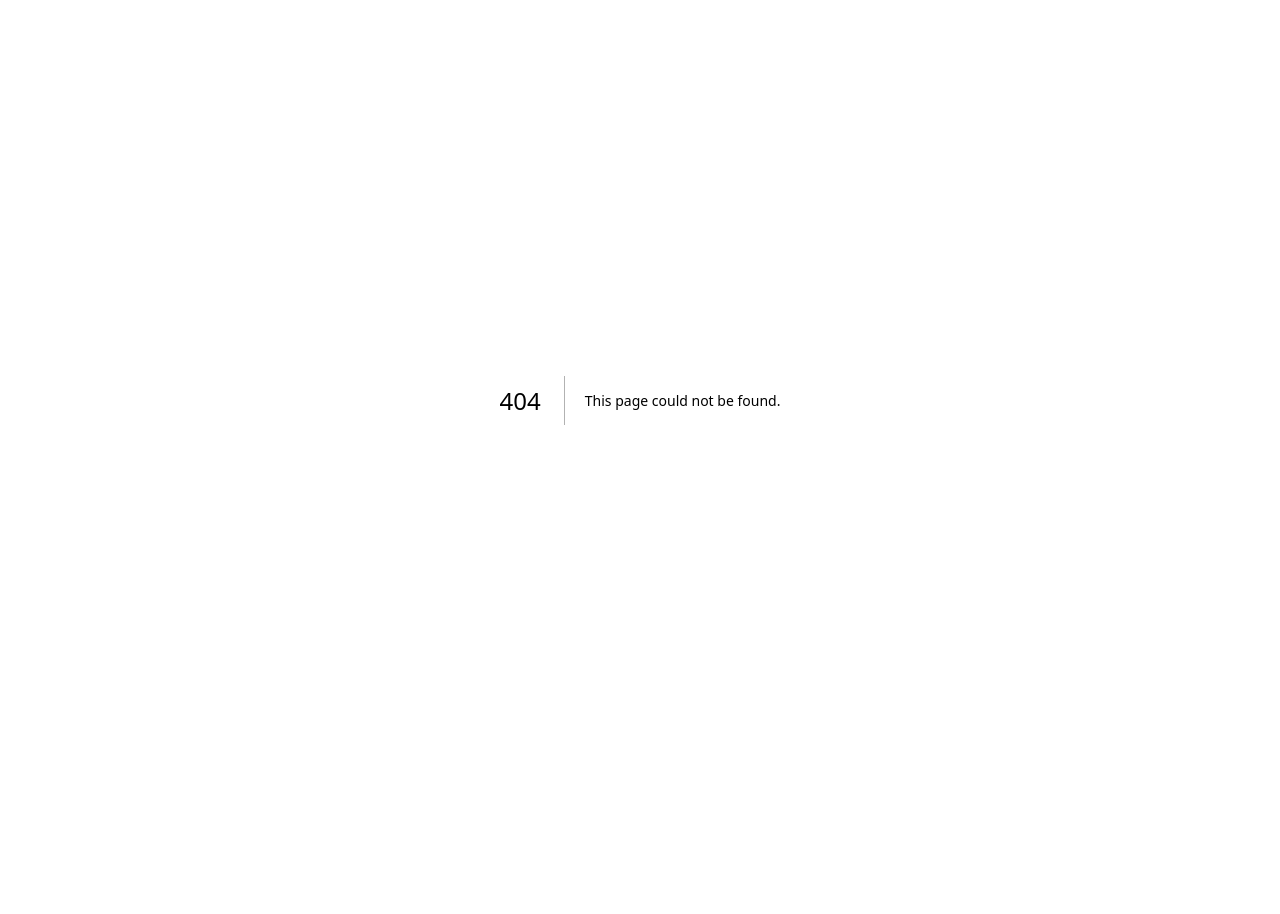
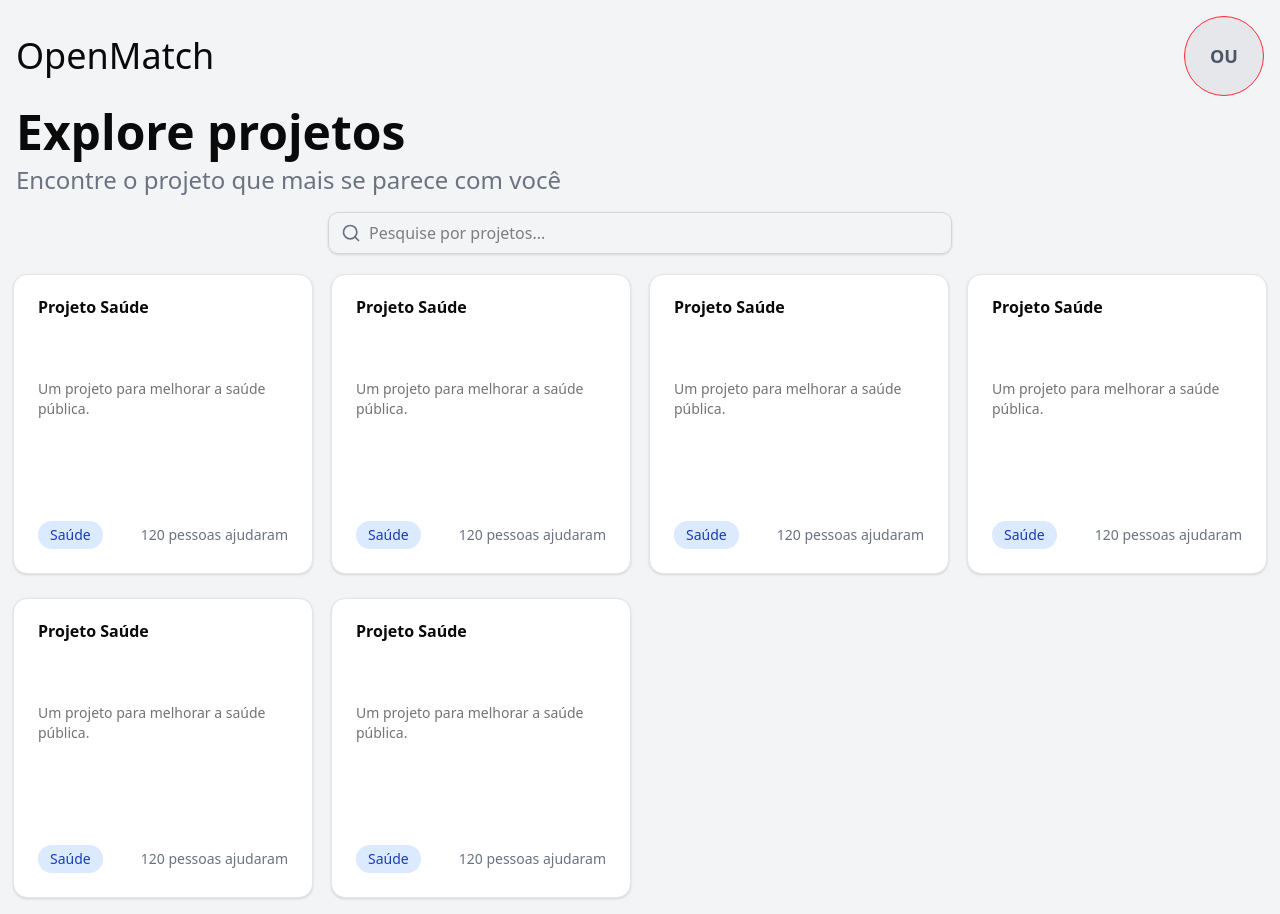
Before and after one commit to cauesilva1/projetcmatch-client, a Next.js app: page /InicialPage in a window 1280 px wide. Before the commit this address had no page. Before the commit the page ends 800 px from the top, so only its background shows below. Built offline with nearby package versions, Linux system fonts and the light colour scheme; a web font is replaced by a local one.

Commit message:
feat: adicionada tela principal

```diff
--- a/package.json
+++ b/package.json
@@ -9,6 +9,8 @@
     "lint": "next lint"
   },
   "dependencies": {
+    "@heroicons/react": "^2.2.0",
+    "@radix-ui/react-avatar": "^1.1.3",
     "@radix-ui/react-slot": "^1.1.2",
     "axios": "^1.8.4",
     "class-variance-authority": "^0.7.1",
@@ -22,13 +24,13 @@
     "tw-animate-css": "^1.2.5"
   },
   "devDependencies": {
-    "@tailwindcss/postcss": "^4",
+    "@tailwindcss/postcss": "^4.1.2",
     "@types/node": "^20",
     "@types/react": "^19",
     "@types/react-dom": "^19",
     "autoprefixer": "^10.4.21",
     "postcss": "^8.5.3",
-    "tailwindcss": "^4.0.17",
+    "tailwindcss": "^4.1.2",
     "typescript": "^5"
   }
 }
--- /dev/null
+++ b/src/app/InicialPage/page.tsx
@@ -0,0 +1,144 @@
+import Avatar from "@/components/Avatar";
+import { Card, CardContent, CardHeader, CardTitle, CardDescription } from "@/components/ui/card";
+import { Search } from "lucide-react"; // Certifique-se de usar o ícone correto do Lucide
+
+export default function InicialPage() {
+  return (
+    <div className="flex flex-col items-center bg-[#F3F4F6] min-h-screen p-4">
+      <header className="flex justify-between w-full items-center ">
+        <h1 className="font-inria text-4xl">OpenMatch</h1>
+        <Avatar
+          src=""
+          alt="Avatar do usuário"
+          fallback="OU"
+          className="w-20 h-20 rounded-full border border-red-500"
+        />
+      </header>
+
+      <main className="mt-3 gap-[32px] items-center w-full">
+
+        <div className="w-full flex flex-col items-start text-center gap-2">
+          <h1 className="text-5xl font-bold text-center">Explore projetos</h1>
+          <h3 className="text-2xl text-center text-[#6B7280]">
+            Encontre o projeto que mais se parece com você
+          </h3>
+        </div>
+
+       {/* pesquisa */}
+        <div className="flex justify-center mt-4 w-full">
+
+          <div className="flex w-[50%]  items-center border border-gray-300 rounded-lg overflow-hidden shadow-sm focus-within:ring-2 focus-within:ring-gray-500">
+            <span className="pl-3 flex items-center text-gray-500">
+              <Search className="w-5 h-5" />
+            </span>
+            <input
+              type="text"
+              placeholder="Pesquise por projetos..."
+              className="p-2 w-full focus:outline-none border-none"
+            />
+          </div>
+        </div>
+
+        {/* Card */}
+        <div className="grid grid-cols-1 sm:grid-cols-2 lg:grid-cols-4 gap-6 mt-5 w-full justify-items-center ">
+
+        <Card className="flex justify-between w-[300px] h-[300px]">
+          <CardHeader className="flex flex-col gap-16">
+            <CardTitle>Projeto Saúde</CardTitle>
+            <CardDescription>Um projeto para melhorar a saúde pública.</CardDescription>
+          </CardHeader>
+          <CardContent>
+            <div className="flex justify-between items-center mt-4">
+              <span className="text-sm bg-blue-100 text-blue-800 px-3 py-1 rounded-full">
+                Saúde
+              </span>
+              <span className="text-sm text-gray-500">120 pessoas ajudaram</span>
+            </div>
+          </CardContent>
+        </Card>
+
+        <Card className="flex justify-between w-[300px] h-[300px]">
+          <CardHeader className="flex flex-col gap-16">
+            <CardTitle>Projeto Saúde</CardTitle>
+            <CardDescription>Um projeto para melhorar a saúde pública.</CardDescription>
+          </CardHeader>
+          <CardContent>
+            <div className="flex justify-between items-center mt-4">
+              <span className="text-sm bg-blue-100 text-blue-800 px-3 py-1 rounded-full">
+                Saúde
+              </span>
+              <span className="text-sm text-gray-500">120 pessoas ajudaram</span>
+            </div>
+          </CardContent>
+        </Card>
+
+        <Card className="flex justify-between w-[300px] h-[300px]">
+          <CardHeader className="flex flex-col gap-16">
+            <CardTitle>Projeto Saúde</CardTitle>
+            <CardDescription>Um projeto para melhorar a saúde pública.</CardDescription>
+          </CardHeader>
+          <CardContent>
+            <div className="flex justify-between items-center mt-4">
+              <span className="text-sm bg-blue-100 text-blue-800 px-3 py-1 rounded-full">
+                Saúde
+              </span>
+              <span className="text-sm text-gray-500">120 pessoas ajudaram</span>
+            </div>
+          </CardContent>
+        </Card>
+
+        <Card className="flex justify-between w-[300px] h-[300px]">
+          <CardHeader className="flex flex-col gap-16">
+            <CardTitle>Projeto Saúde</CardTitle>
+            <CardDescription>Um projeto para melhorar a saúde pública.</CardDescription>
+          </CardHeader>
+          <CardContent>
+            <div className="flex justify-between items-center mt-4">
+              <span className="text-sm bg-blue-100 text-blue-800 px-3 py-1 rounded-full">
+                Saúde
+              </span>
+              <span className="text-sm text-gray-500">120 pessoas ajudaram</span>
+            </div>
+          </CardContent>
+        </Card>
+
+        <Card className="flex justify-between w-[300px] h-[300px]">
+          <CardHeader className="flex flex-col gap-16">
+            <CardTitle>Projeto Saúde</CardTitle>
+            <CardDescription>Um projeto para melhorar a saúde pública.</CardDescription>
+          </CardHeader>
+          <CardContent>
+            <div className="flex justify-between items-center mt-4">
+              <span className="text-sm bg-blue-100 text-blue-800 px-3 py-1 rounded-full">
+                Saúde
+              </span>
+              <span className="text-sm text-gray-500">120 pessoas ajudaram</span>
+            </div>
+          </CardContent>
+        </Card>
+
+        <Card className="flex justify-between w-[300px] h-[300px]">
+          <CardHeader className="flex flex-col gap-16">
+            <CardTitle>Projeto Saúde</CardTitle>
+            <CardDescription>Um projeto para melhorar a saúde pública.</CardDescription>
+          </CardHeader>
+          <CardContent>
+            <div className="flex justify-between items-center mt-4">
+              <span className="text-sm bg-blue-100 text-blue-800 px-3 py-1 rounded-full">
+                Saúde
+              </span>
+              <span className="text-sm text-gray-500">120 pessoas ajudaram</span>
+            </div>
+          </CardContent>
+        </Card>
+
+
+
+
+        </div>
+
+
+      </main>
+    </div>
+  );
+}
--- a/src/app/globals.css
+++ b/src/app/globals.css
@@ -111,6 +111,7 @@
   --sidebar-border: oklch(1 0 0 / 10%);
   --sidebar-ring: oklch(0.556 0 0);
 }
+
 @layer base {
   * {
     @apply border-border outline-ring/50;
--- /dev/null
+++ b/src/components/Avatar.tsx
@@ -0,0 +1,28 @@
+import React from "react";
+
+interface AvatarProps {
+  src?: string; // URL da imagem do avatar
+  alt?: string; // Texto alternativo para a imagem
+  fallback?: string; // Texto de fallback (ex.: iniciais do usuário)
+  className?: string; // Classes adicionais para estilização
+}
+
+const Avatar: React.FC<AvatarProps> = ({ src, alt, fallback = "?", className }) => {
+  return (
+    <div
+      className={`flex items-center justify-center rounded-full overflow-hidden bg-gray-200 text-gray-600 ${className}`}
+    >
+      {src ? (
+        <img
+          src={src}
+          alt={alt || "Avatar"}
+          className="w-full h-full object-cover rounded-full"
+        />
+      ) : (
+        <span className="text-lg font-bold">{fallback}</span>
+      )}
+    </div>
+  );
+};
+
+export default Avatar;
--- a/tailwind.config.ts
+++ b/tailwind.config.ts
@@ -1,10 +1,15 @@
-/** @type {import('tailwindcss').Config} */
-module.exports = {
+import type { Config } from 'tailwindcss';
+
+const config: Config = {
   content: [
-      "./src/**/*.{js,ts,jsx,tsx}", // Certifique-se de que o Tailwind escaneia seus arquivos
+    './src/**/*.{js,ts,jsx,tsx}', // Certifique-se de que o Tailwind escaneia seus arquivos
   ],
   theme: {
     extend: {
+      colors: {
+        primary: '#1D4ED8', // Example custom color
+        secondary: '#9333EA',
+      },
       fontFamily: {
         inria: ['"Inria Sans"', 'sans-serif'], // Adiciona a fonte personalizada
       },
@@ -12,3 +17,5 @@ module.exports = {
   },
   plugins: [],
 };
+
+export default config;
```
Also changed, not shown: 2 other files (tests, documents, lock files or other folders). Lines whose indentation alone changed are shown as unchanged.
